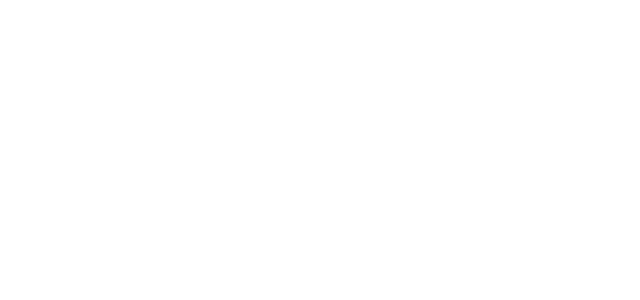
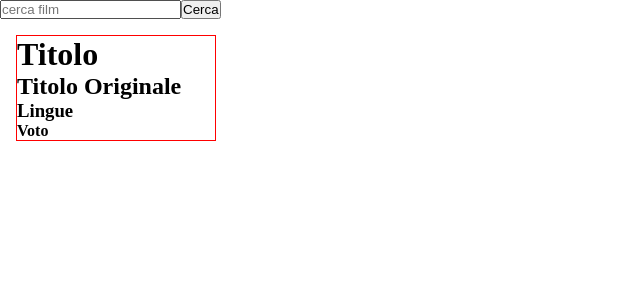
Before and after one commit to bodascaluca/vue-boolflix, a Vue app: page / in a window 1280 px wide. Shown: the top 300 px of the page, without its empty margins (0-640 px from the left). Built offline with nearby package versions, Linux system fonts and the light colour scheme; no server answers.

Commit message:
Start to put the Card

```diff
--- a/jsconfig.json
+++ b/jsconfig.json
@@ -14,6 +14,7 @@
       "dom",
       "dom.iterable",
       "scripthost"
-    ]
+    ],
+    "jsx":"preserve"
   }
 }
--- a/package.json
+++ b/package.json
@@ -8,6 +8,7 @@
     "lint": "vue-cli-service lint"
   },
   "dependencies": {
+    "axios": "^0.27.2",
     "core-js": "^3.8.3",
     "vue": "^2.6.14"
   },
--- a/src/App.vue
+++ b/src/App.vue
@@ -1,21 +1,41 @@
 <template>
   <div id="app">
 
+    <input type="text" placeholder="cerca film">
+    <button>Cerca</button>
+
+    <FilmCards />
 
   </div>
 </template>
 
 <script>
-
+import FilmCards from "./components/FilmCards.vue" ;
+import axios from 'axios';
 
 export default {
   name: 'App',
-  components: {
-
+  components:{
+    FilmCards,
+  },
+  data(){
+    return {
+      films:[],
+    }
+  },
+  created(){
+    axios.get('https://api.themoviedb.org/3/search/movie?api_key=e1cde3e49c4b61eacdb30a0c144e677b&query=spring break')
+    .then((resp)=>{
+      console.log(resp);
+      this.films=resp.data.results;
+      console.log(this.films);
+    })
   }
 }
 </script>
 
 <style lang="scss">
+@import "./style/common.scss"
+
 
 </style>
--- /dev/null
+++ b/src/components/FilmCards.vue
@@ -0,0 +1,26 @@
+<template>
+    <div >
+        <div class="card">
+         <h1>Titolo</h1>
+        <h2>Titolo Originale</h2>
+        <h3>Lingue</h3>
+        <h4>Voto</h4>
+        </div>
+
+    </div>
+</template>
+
+<script>
+export default {
+    name:"FilmCards",
+}
+</script>
+
+<style scoped lang="scss">
+@import "../style/common.scss";
+    .card{
+        margin:1rem;
+        border:1px solid red;
+        width: 200px;
+    }
+</style>
--- /dev/null
+++ b/src/style/common.scss
@@ -0,0 +1,5 @@
+*{
+    padding: 0;
+    margin: 0;
+    box-sizing: border-box;
+}
```
Also changed, not shown: 1 other file (tests, documents, lock files or other folders).
